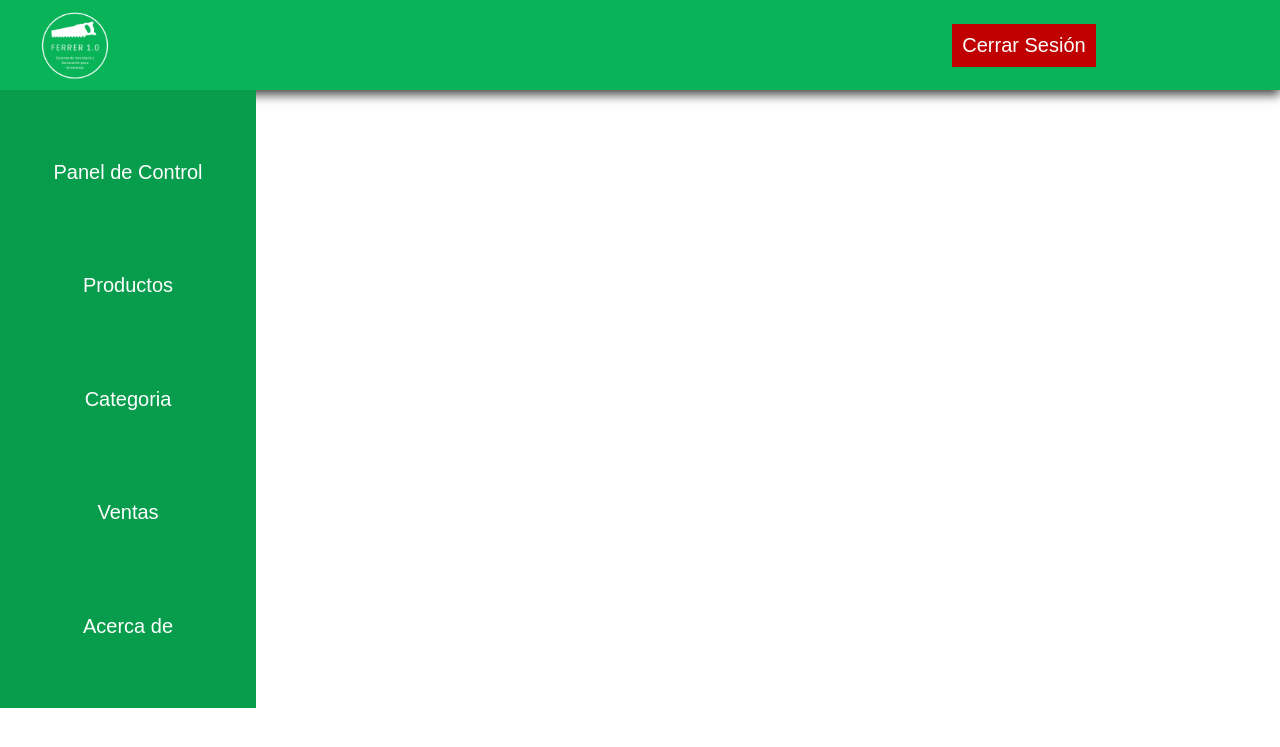
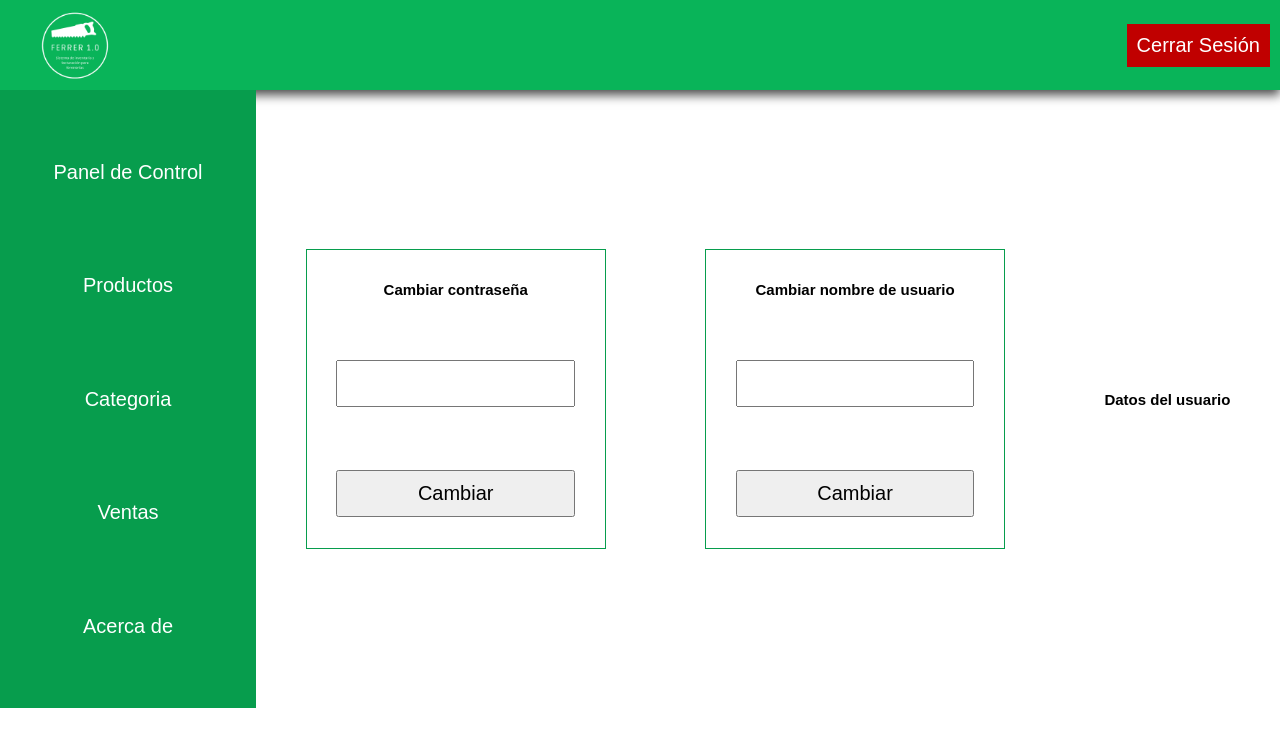
Before and after one commit to MauCoden95/ferrer, a PHP site: page /PAGINAS/Inicio.php in a window 1280 px wide. Shown: the top 747 px of the page. Run offline with PHP 8.4, Linux system fonts and the light colour scheme; some libraries are stand-ins or nearby versions; some web fonts are replaced.

Commit message:
Add files via upload

```diff
--- a/ASSETS/Inicio.css
+++ b/ASSETS/Inicio.css
@@ -28,11 +28,11 @@
 }
 
 #header .header-user{
-    width: 40%;
+    width: 60%;
     height: 100%;
     display: flex;
     align-items: center;
-    justify-content: space-around;
+    justify-content: flex-end;
 }
 
 #header .header-user a{
@@ -43,6 +43,7 @@
     padding: 1rem;
     text-decoration: none;
     transition: all 300ms;
+    margin-right: 1rem;
 }
 
 #header .header-user a:hover{
@@ -56,6 +57,7 @@
 
 #header h2{
     font-size: 3.5rem;
+    margin-right: 1rem;
 }
 
 #container{
@@ -100,7 +102,57 @@
     color: #09b459;
 }
 
-/* .content-div{
+.content-div{
     width: 80%;
-    height: ;
-} */
+    height: 100%;
+    overflow-y: scroll;
+    display: flex;
+    align-items: center;
+    justify-content: space-around;
+}
+
+.change-password,
+.change-username,
+.user-info{
+    width: 30rem;
+    min-height: 30rem;
+    border: .1rem solid #079d4d;
+    display: flex;
+    flex-direction: column;
+    align-items: center;
+    justify-content: space-around;
+}
+
+.change-password h2,
+.change-username h2,
+.user-info h2{
+    font-size: 1.5rem;
+    text-align: center;
+}
+
+.content-div input{
+    display: block;
+    width: 80%;
+    font-size: 2rem;
+    padding: 1rem;
+}
+
+.error{
+    width: 100%;
+    height: auto;
+    background: #f00;
+    color: #fff;
+    text-align: center;
+    font-size: 1.5rem;
+    padding: 1rem;
+}
+
+.success{
+    width: 100%;
+    height: auto;
+    background: rgb(0, 131, 0);
+    color: #fff;
+    text-align: center;
+    font-size: 1.5rem;
+    padding: 1rem;
+}
--- a/ASSETS/LoginRegistro.css
+++ b/ASSETS/LoginRegistro.css
@@ -114,7 +114,7 @@
 
 #form .error{
     width: 100%;
-    height: 2rem;
+    height: auto;
     background: #f00;
     display: flex;
     flex-direction: column;
@@ -136,7 +136,7 @@
 #form .error p{
     text-align: center;
     color: #fff;
-    font-size: 1.5rem;
+    font-size: 1rem;
     line-height: 3rem;
 }
 
--- a/FUNCIONALIDADES/CrearUsuario.php
+++ b/FUNCIONALIDADES/CrearUsuario.php
@@ -11,7 +11,7 @@
         $errores = array();
 
         if (empty($username)) {
-            $errores['username'] = "Error, usuario vacio";
+            $errores['username'] = "Error, usuario vacio o el usuario ya existe";
         }
 
         if (empty($password) || strlen($password) < 8) {
@@ -30,8 +30,9 @@
 
 
             if ($guardar) {
-                echo "Usuario creado con exito!!!";
                 $_SESSION['completo'] = "Nuevo usuario creado con exito!!!";
+            }else{
+                $errores['username_exist'] = "Error, el usuario ya existe";
             }
         }else{
             $_SESSION['errores'] = $errores;
--- a/PAGINAS/Inicio.php
+++ b/PAGINAS/Inicio.php
@@ -3,7 +3,39 @@
 ?>
 
         <div class="content-div">
+            <form action="../FUNCIONALIDADES/CambiarContraseña.php" method="POST" class="change-password">
+                <h2>Cambiar contraseña</h2>
+                <?php if(isset($_SESSION['change_password_failed'])) : ?>
+                    <div class="error">
+                    <p><?php print_r($_SESSION['change_password_failed']); ?></p>
+                    </div>
+                <?php elseif(isset($_SESSION['change_password_success'])) : ?>
+                    <div class="success">
+                        <p><?php print_r($_SESSION['change_password_success']); ?></p>
+                    </div>
+                 <?php endif; ?>
+                <input type="password" name="change-password">
+                <input type="submit" value="Cambiar">
+            </form>
+            <form action="../FUNCIONALIDADES/CambiarUsuario.php" method="POST" class="change-password">
+            <h2>Cambiar nombre de usuario</h2>
+                <?php if(isset($_SESSION['change_username_failed'])) : ?>
+                    <div class="error">
+                    <p><?php print_r($_SESSION['change_username_failed']); ?></p>
+                    </div>
+                <?php elseif(isset($_SESSION['change_username_success'])) : ?>
+                    <div class="success">
+                        <p><?php print_r($_SESSION['change_username_success']); ?></p>
+                    </div>
+                 <?php endif; ?>
+                <input type="text" name="change-username" autocomplete="off">
+                <input type="submit" value="Cambiar">
+            </form>
 
+            <form action="../FUNCIONALIDADES/DatosUsuario.php" method="POST" class="info-user">
+            <h2>Datos del usuario</h2>
+
+            </form>
         </div>
     </section>
 
```
Also changed, not shown: FUNCIONALIDADES/CambiarContraseña.php (added, +44 -0 lines), FUNCIONALIDADES/CambiarUsuario.php (+44 -0 lines), FUNCIONALIDADES/DatosUsuario.php (added).
